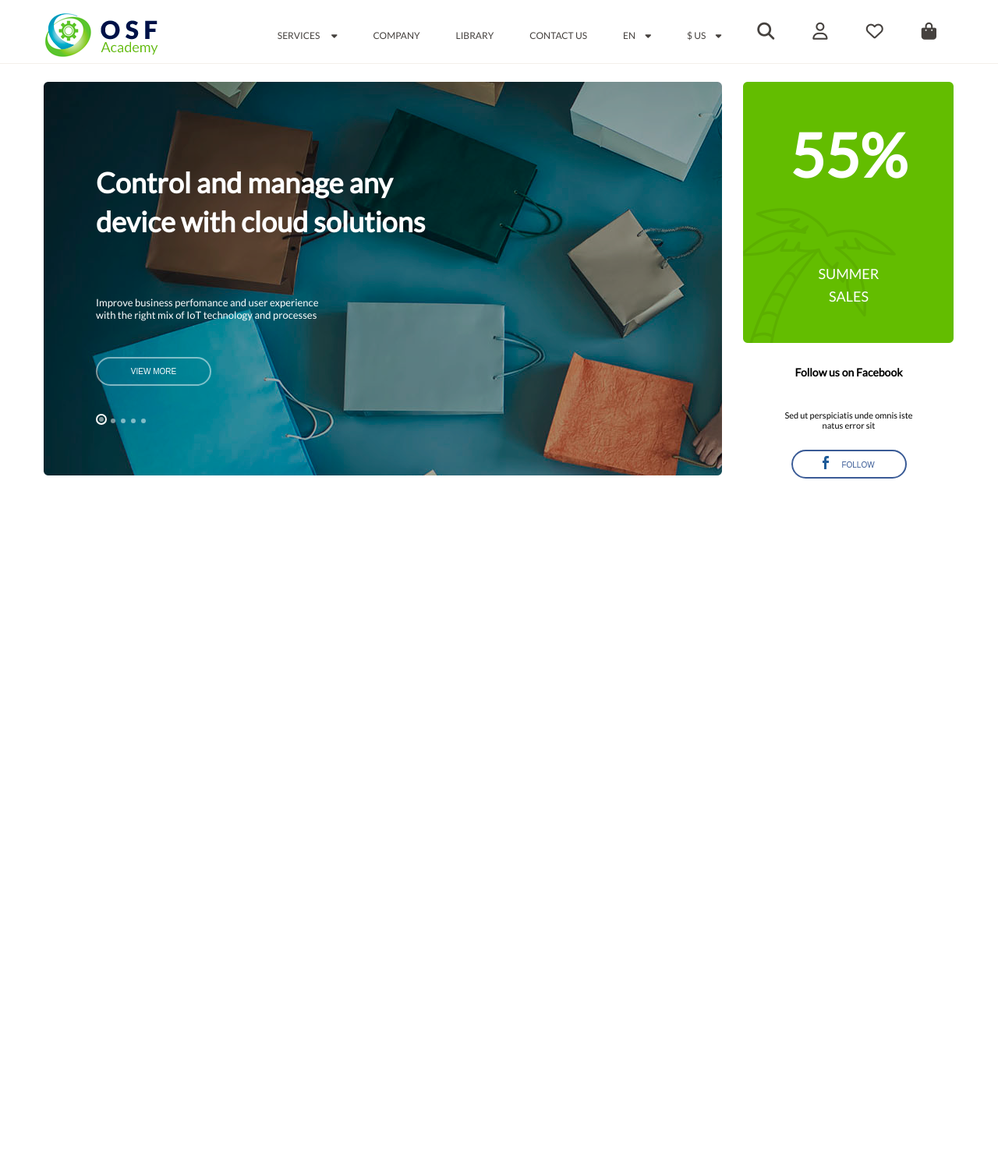
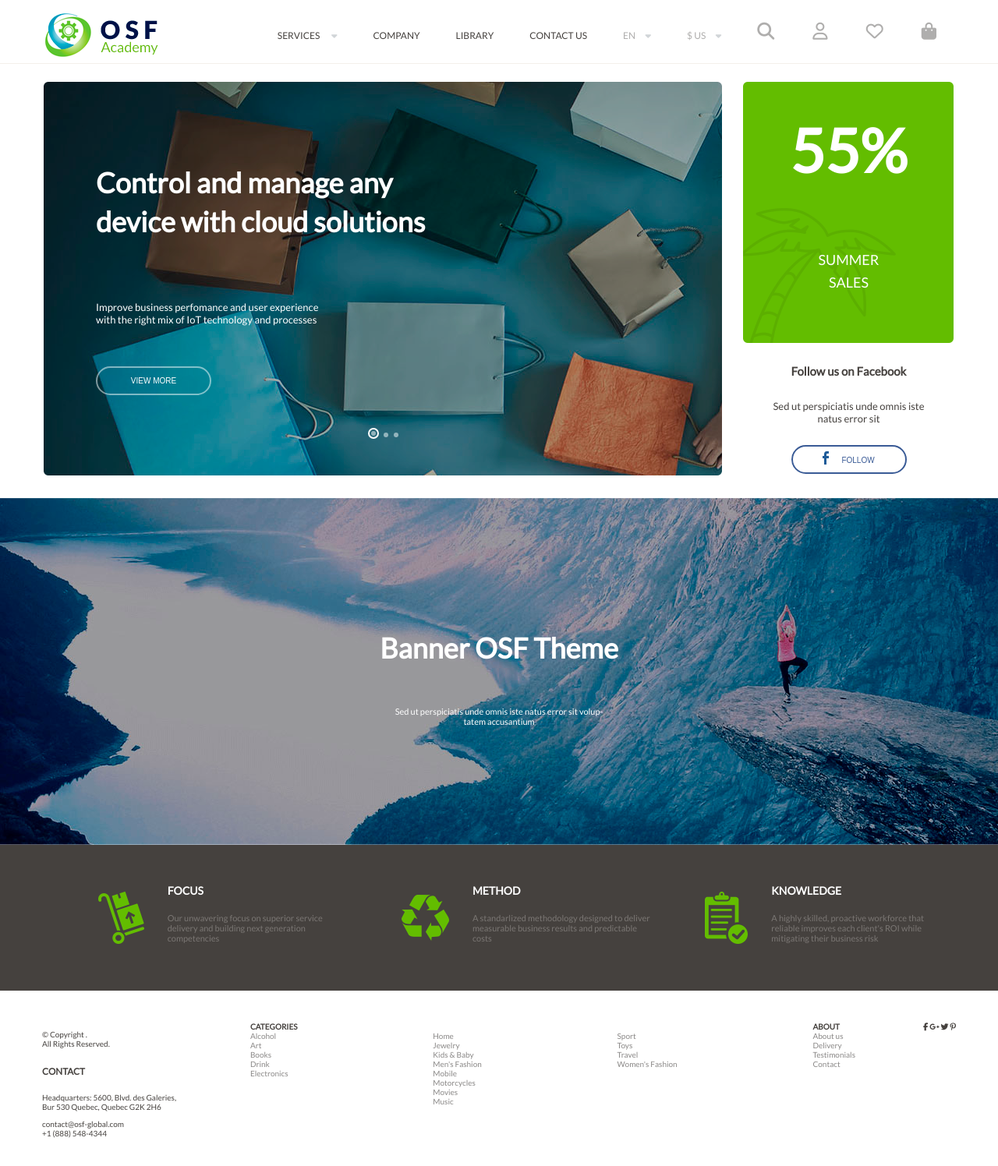
Before and after one commit to yuliiaye/osf-academy-yuliia-yevhenieva, a PHP site: page / in a window 1280 px wide. Shown: the whole page at 78% size. Before the commit the page ends 614 px from the top, so only its background shows below. Run offline with PHP 8.4, Linux system fonts and the light colour scheme; some libraries are stand-ins or nearby versions.

Commit message:
working on homepage

```diff
--- a/dist/main.css
+++ b/dist/main.css
@@ -1,23 +1,38 @@
-.header-nav{display:flex;flex-direction:row;justify-content:space-around}body{min-width:1168px;font-family:'Lato',sans-serif;margin-left:56px;margin-right:56px;box-sizing:border-box}
+.header-nav,.services,.services .service-block,footer .sitemap{display:flex;flex-direction:row;justify-content:space-around}
+body{margin:0 auto;width:1280px;font-family:'Lato',sans-serif;padding-left:56px;padding-right:56px;box-sizing:border-box;font-family:'Lato',sans-serif}
 .container{display:flex;flex-direction:row;justify-content:space-between;margin-top:13px;margin-left:-56px;margin-right:-56px;padding-left:56px;padding-right:56px;border-bottom:1px solid #f3f0ea}
-.header-nav{height:65px}.nav-item,.dropdown{color:#45413e;font-size:12px;font-family:'Lato',sans-serif;margin:0 auto;padding:25px 23px 32px 23px;text-decoration:none}
-.separator{display:inline-block;width:10px}.arrow{position:relative;bottom:2px}.icons-block *{font-size:22px;padding-top:15.5px;padding-bottom:24.5px}
+.header-nav{height:65px}.nav-item,.dropdown{color:#45413e;font-size:12px;margin:0 auto;padding:25px 23px 32px 23px;text-decoration:none}
+.nav-item:nth-child(n+5){color:#afaead}.separator{display:inline-block;width:10px}
+.arrow{position:relative;bottom:2px;color:#d1d5d8}.icons-block *{color:#afaead;font-size:22px;padding-top:15.5px;padding-bottom:24.5px}
 .nav-item:hover{color:#fff;background-color:#262a32;background-size:cover;border-bottom:3px solid #84bc22}
 .dropdown-content{display:none;position:absolute;left:0;top:78px;height:384px;width:100%;background-color:#262a32;box-shadow:0 8px 16px 0 rgba(0,0,0,0.2);z-index:1}
 .dropdown-content *{color:#fff;text-decoration:none}.dropdown-content a:hover{text-decoration:underline}
-.dropdown:hover .dropdown-content{display:flex;flex-direction:column}.drowdown-img{width:273px;height:278px}
-.dropdown:hover .dropdown-content{display:flex;flex-direction:row;justify-content:space-around;align-items:center}
+.drowdown-img{width:273px;height:278px}.dropdown:hover .dropdown-content{display:flex;flex-direction:row;justify-content:space-around;align-items:center}
 .dropdown:hover .dropdown-content .dropdown-container{display:flex;flex-direction:column;flex-basis:auto;font-size:14px}
 .dropdown-container a{margin-top:16px}.dropdown-container strong{display:inline-block;position:relative;bottom:18px;font-weight:800}
-.slider-block{display:flex;flex-direction:row;justify-content:space-between;margin-top:23px}
-.slider-left{color:#fff;height:calc(509px - 80px - 48px);width:calc(873px - 67px);padding-top:80px;padding-bottom:48px;padding-left:67px;background-image:url(/Users/yuliiayevhenieva/envs/osf-academy/images/carousel.png);background-repeat:no-repeat;display:flex;flex-direction:column;justify-content:space-between}
+.slider-block{display:flex;flex-direction:row;justify-content:space-between;margin-top:23px;margin-bottom:25px}
+.slider-left{color:#fff;height:calc(509px - 80px - 48px);width:calc(873px - 67px - 67px);padding-top:80px;padding-bottom:48px;padding-left:67px;padding-right:67px;background-image:url(/Users/yuliiayevhenieva/envs/osf-academy/images/carousel.png);background-repeat:no-repeat;display:flex;flex-direction:column;justify-content:space-between}
 .slider-left h1{font-size:36px;font-weight:bold;line-height:50px}.slider-left p{font-size:13px;line-height:16px}
 .slider-left button{background-color:rgba(255,255,255,0);border:2px solid rgba(255,255,255,0.5);color:#fff}
-.pagination-wrapper{width:148px;height:37px;background:rgba(255,255,255,0)}.pagination span{display:inline-block;position:relative;width:10px;height:10px;border-radius:50%}
+.slider-left.central h1,.slider-left.central p{background-image:url();text-align:center}
+.slider-left.central button{align-self:center}.slider-left.right h1,.slider-left.right p{background-image:url();text-align:right}
+.slider-left.right button{align-self:flex-end}.pagination-wrapper{width:max-content;height:max-content;background:rgba(255,255,255,0);align-self:center}
+.pagination span{display:inline-block;position:relative;width:10px;height:10px;border-radius:50%}
 .pagination span.active{border:2px solid #fff}.pagination span:before{content:"";position:absolute;top:2px;left:2px;right:2px;bottom:2px;background:rgba(255,255,255,0.5);border-radius:50%}
-.slider-right{width:271px;text-align:center;display:flex;flex-direction:column;justify-content:space-between}
-.slider-right h3{font-size:14px}.slider-right p{padding:0 38px;line-height:13px;font-size:11px}
-.slider-right button{background-color:#fff;border:2px solid #3a5b96;color:#3a5b96;padding-bottom:7px;margin:0 auto}
+.slider-right{width:271px;height:506px;text-align:center;display:flex;flex-direction:column;justify-content:space-between}
+.slider-right h3{font-size:15px;display:inline-block;margin-bottom:15px;color:#45413e}
+.slider-right p{padding:0 38px;line-height:16px;font-size:13px;width:195px;color:#45413e}
+.slider-right button{background-color:#fff;border:2px solid #3a5b96;color:#3a5b96;padding-bottom:7px;margin:3px auto}
 button{font-size:10px;width:148px;height:37px;border-radius:50px}button:focus{outline:0}
-img[src*="f"]{position:relative;top:2px;margin-right:16px}.sales-block{color:#fff;height:336px;background-image:url(/Users/yuliiayevhenieva/envs/osf-academy/images/palm.png);background-repeat:no-repeat;display:flex;flex-direction:column;justify-content:space-around}
-.sales-block span{font-size:77px;font-weight:bold}.sales-block div{font-size:18px;text-transform:uppercase;line-height:29px}
+img[alt*="facebook"]{position:relative;top:2px;margin-right:16px}.sales-block{color:#fff;height:336px;background-image:url(/Users/yuliiayevhenieva/envs/osf-academy/images/palm.png);background-repeat:no-repeat;display:flex;flex-direction:column;justify-content:space-around}
+.sales-block span{font-size:77px;font-weight:bold}.sales-block div{font-size:18px;text-transform:uppercase;line-height:29px;margin-bottom:23px}
+.banner{color:#fff;background-image:url(/Users/yuliiayevhenieva/envs/osf-academy/images/banner.png);background-size:cover;height:445px;width:1280px;margin:0 -56px 0 -56px;text-align:center;display:flex;flex-direction:column;justify-content:center}
+.banner h2{font-size:36px;font-weight:900;margin-bottom:42px}.banner p{font-size:11px}
+.services{background-color:#45413e;width:100%;margin-left:-56px;padding:50px 56px}
+.services .service-block{width:310px}.services .service-block h3{color:#fff;font-size:14px;margin:0 0 20px 0}
+.services .service-block p{color:#7b7774;font-size:11px;line-height:13px;width:230px}
+.services .service-block img{object-fit:scale-down;vertical-align:middle;margin:0 30px}
+footer{display:flex;flex-direction:row;justify-content:space-between;margin:0 -56px;padding:40px 54px 36px 54px;font-size:10px;color:#45413e}
+footer a{color:#45413e;text-decoration:none}footer .copyright{width:180px;display:flex;flex-direction:column}
+footer .copyright *{flex-grow:1}footer .sitemap{flex-grow:4}footer .sitemap div{display:flex;flex-direction:column}
+footer .sitemap a{color:#8a8887;text-decoration:none}
--- a/index.html
+++ b/index.html
@@ -107,8 +107,6 @@
                       <span class="active"></span>
                       <span></span>
                       <span></span>
-                      <span></span>
-                      <span></span>
                     </div>
                   </div>
             </div>
@@ -117,14 +115,97 @@
                     <span>55%</span>
                     <div>Summer<br>sales</div>
                 </div>
-                <h3>Follow us on Facebook</h3>
-                <p>Sed ut perspiciatis unde omnis iste<br> natus error sit</p>
+                <div>
+                    <h3>Follow us on Facebook</h3>
+                    <p>Sed ut perspiciatis unde omnis iste<br> natus error sit</p>
+                </div>
                 <button><img src="./images/f.png" alt="facebook logo">FOLLOW</button>
             </div>
         </div>
+        <div class="products">
 
+        </div>
+        <div class="banner">
+            <h2>Banner OSF Theme</h2>
+            <p>Sed ut perspiciatis unde omnis iste natus error sit volup-<br>tatem accusantium</p>
+        </div>
+        <div class="latest-posts">
+
+        </div>
+        <div class="services">
+            <div class="service-block">
+                <img src="./images/Delivery Packages On A Trolley. Attribute as Freepik from Flaticon.com.png" alt="Delivery Packages On A Trolley">
+                <div>
+                    <h3>FOCUS</h3>
+                    <p>Our unwavering focus on superior service delivery and building next generation competencies</p>
+                </div>
+            </div>
+            <div class="service-block">
+                <img src="./images/Triangular Arrows Sign For Recycle. Attribute as Freepik from Flaticon.com.png" alt="Triangular Arrows Sign For Recycle">
+                <div>
+                    <h3>METHOD</h3>
+                    <p>A standarlized methodology designed to deliver measurable business results and predictable costs</p>
+                </div>
+            </div>
+            <div class="service-block">
+                <img src="./images/Clipboard Verification Symbol. Attribute as Freepik from Flaticon.com.png" alt="Clipboard Verification Symbol">
+                <div>
+                    <h3>KNOWLEDGE</h3>
+                    <p>A highly skilled, proactive workforce that reliable improves each client's ROI while mitigating their business risk</p>
+                </div>
+            </div>
+        </div>
     </main>
-    <footer></footer>
+    <footer>
+        <div class="copyright">
+            <p>&#169; Copyright <span></span>.<br> All Rights Reserved.</p>
+            <h3>CONTACT</h3>
+            <p>Headquarters: 5600, Blvd. des Galeries, Bur 530 Quebec, Quebec G2K 2H6</p>
+            <a href="">contact@osf-global.com</a>
+            <a href="">+1 (888) 548-4344</a>
+        </div>
+        <div class="sitemap">
+            <div>
+                <strong>CATEGORIES</strong>
+                <a href="">Alcohol</a>
+                <a href="">Art</a>
+                <a href="">Books</a>
+                <a href="">Drink</a>
+                <a href="">Electronics</a>
+            </div>
+            <div>
+                <span>&#8195;</span>
+                <a href="">Home</a>
+                <a href="">Jewelry</a>
+                <a href="">Kids & Baby</a>
+                <a href="">Men's Fashion</a>
+                <a href="">Mobile</a>
+                <a href="">Motorcycles</a>
+                <a href="">Movies</a>
+                <a href="">Music</a>
+            </div>
+            <div>
+                <span>&#8195;</span>
+                <a href="">Sport</a>
+                <a href="">Toys</a>
+                <a href="">Travel</a>
+                <a href="">Women's Fashion</a>
+            </div>
+            <div>
+                <strong>ABOUT</strong>
+                <a href="">About us</a>
+                <a href="">Delivery</a>
+                <a href="">Testimonials</a>
+                <a href="">Contact</a>
+            </div>
+        </div>
+        <div class="social">
+            <a href=""><i class="fab fa-facebook-f"></i></a>
+            <a href=""><i class="fab fa-google-plus-g"></i></a>
+            <a href=""><i class="fab fa-twitter"></i></a>
+            <a href=""><i class="fab fa-pinterest-p"></i></a>
+        </div>
+    </footer>
 
     <script src="./script.js"></script>
 </body>
--- a/scss/main.scss
+++ b/scss/main.scss
@@ -9,12 +9,19 @@ $padding: calc((65px - 0.9rem)/2);
     justify-content: space-around;
 }
 
+// html {
+//     max-width: 1280px;
+//     margin: 0 auto;
+// }
+
 body {
-    min-width: 1168px;
+    margin: 0 auto;
+    width: 1280px;
     font-family: 'Lato', sans-serif;
-    margin-left: 56px;
-    margin-right: 56px;
+    padding-left: 56px;
+    padding-right: 56px;
     box-sizing: border-box;
+    font-family: 'Lato', sans-serif;
 }
 
 .container {
@@ -37,10 +44,13 @@ body {
 .nav-item, .dropdown {
     color: $nav-font;
     font-size: 12px;
-    font-family: 'Lato', sans-serif;
     margin: 0 auto;
     padding: 25px 23px 32px 23px;
     text-decoration: none;
+}
+
+.nav-item:nth-child(n + 5) {
+    color: #afaead;
 }
 
 .separator {
@@ -51,15 +61,16 @@ body {
 .arrow {
     position: relative;
     bottom: 2px;
+    color: #d1d5d8;
 }
 
 .icons-block * {
+    color: #afaead;
     font-size: 22px;
     padding-top: 15.5px;
     padding-bottom: 24.5px;
 }
 
-// .header-nav a:hover, .dropdown:hover .dropbtn
 .nav-item:hover {
     color: #fff;
     background-color: $nav-items-bgd;
@@ -77,20 +88,13 @@ body {
     background-color: $nav-items-bgd;
     box-shadow: 0px 8px 16px 0px rgba(0,0,0,0.2);
     z-index: 1;
-}
-
-.dropdown-content * {
+    * {
         color: #fff;
         text-decoration: none;
     }
-
-.dropdown-content a:hover {
+    a:hover {
         text-decoration: underline;
     }
-
-.dropdown:hover .dropdown-content {
-    display: flex;
-    flex-direction: column;
 }
 
 .drowdown-img {
@@ -103,13 +107,12 @@ body {
     flex-direction: row;
     justify-content: space-around;
     align-items: center;
-}
-
-.dropdown:hover .dropdown-content .dropdown-container {
+    .dropdown-container {
         display: flex;
         flex-direction: column;
         flex-basis: auto;
         font-size: 14px;
+    }
 }
 
 .dropdown-container a {
@@ -142,50 +145,69 @@ body {
     flex-direction: row;
     justify-content: space-between;
     margin-top: 23px;
+    margin-bottom: 25px;
 }
 
 .slider-left {
     color: #fff;
     height: calc(509px - 80px - 48px);
-    width: calc(873px - 67px);
+    width: calc(873px - 67px - 67px);
     padding-top: 80px;
     padding-bottom: 48px;
     padding-left: 67px;
+    padding-right: 67px;
     background-image: url(/Users/yuliiayevhenieva/envs/osf-academy/images/carousel.png);
     background-repeat: no-repeat;
     display: flex;
     flex-direction: column;
     justify-content: space-between;
-}
-
-.slider-left h1 {
+    h1 {
         font-size: 36px;
         font-weight: bold;
         line-height: 50px;
     }
-
-.slider-left p {
+    p {
         font-size: 13px;
         line-height: 16px;
     }
-
-.slider-left button {
+    button {
         background-color:rgba(255, 255, 255, 0);
         border: 2px solid rgba(255, 255, 255, 0.5);
         color: #fff;
     }
+}
+
+//***************for slider****************
+
+.slider-left.central {
+    h1, p {
+        background-image: url();
+        text-align: center;
+    }
+    button {
+        align-self: center;
+    }
+}
+
+.slider-left.right {
+    h1, p {
+        background-image: url();
+        text-align: right;
+
+    }
+    button {
+        align-self: flex-end;
+    }
+}
+
+//***************for slider****************
 
 .pagination-wrapper {
-    width: 148px;
-    height: 37px;
+    width: max-content;
+    height: max-content;
     background: rgba(255, 255, 255, 0);
+    align-self: center;
 }
-
-// .pagination {
-//     position: relative;
-//     left: 40%;
-//     top: 40%;
-// }
 
 .pagination span{
     display: inline-block;
@@ -194,6 +216,9 @@ body {
     height: 10px;
     border-radius: 50%;
 }
+
+// 'active' class must be added to .pagination span element while clicking on dot,
+// appropriate class (nothing, 'central' or 'right') should be added to .slider-left block. Implement with JS
 
 .pagination span.active{
     border: 2px solid #fff;
@@ -212,28 +237,31 @@ body {
 
 .slider-right {
     width: 271px;
+    height: 506px;
     text-align: center;
     display: flex;
     flex-direction: column;
     justify-content: space-between;
+    h3 {
+        font-size: 15px;
+        display: inline-block;
+        margin-bottom: 15px;
+        color: $nav-font;
     }
-
-.slider-right h3 {
-    font-size: 14px;
+    p {
+        padding: 0 38px;
+        line-height: 16px;
+        font-size: 13px;
+        width: 195px;
+        color: $nav-font;
     }
-
-.slider-right p {
-    padding: 0 38px;
-    line-height: 13px;
-    font-size: 11px;
-}
-
-.slider-right button {
+    button {
         background-color: #fff;
         border: 2px solid #3a5b96;
         color: #3a5b96;
         padding-bottom: 7px;
-    margin: 0 auto;
+        margin: 3px auto;
+    }
 }
 
 button {
@@ -247,7 +275,7 @@ button:focus {
     outline: 0;
 }
 
-img[src*="f"] {
+img[alt*="facebook"] {
     position: relative;
     top: 2px;
     margin-right: 16px;
@@ -261,15 +289,97 @@ img[src*="f"] {
     display: flex;
     flex-direction: column;
     justify-content: space-around;
-}
-
-.sales-block span {
+    span {
         font-size: 77px;
         font-weight: bold;
     }
-
-.sales-block div {
+    div {
         font-size: 18px;
         text-transform: uppercase;
         line-height: 29px;
+        margin-bottom: 23px;
     }
+}
+
+.banner {
+    color: #fff;
+    background-image: url(/Users/yuliiayevhenieva/envs/osf-academy/images/banner.png);
+    background-size: cover;
+    height: 445px;
+    width: 1280px;
+    margin: 0 -56px 0 -56px;
+    text-align: center;
+    display: flex;
+    flex-direction: column;
+    justify-content: center;
+    h2 {
+        font-size: 36px;
+        font-weight: 900;
+        margin-bottom: 42px;
+    }
+    p {
+        font-size: 11px;
+    }
+}
+
+.services {
+    background-color: #45413e;
+    width: 100%;
+    margin-left: -56px;
+    padding: 50px 56px;
+    @extend %flexy;
+    .service-block {
+        @extend %flexy;
+        width: 310px;
+        h3 {
+            color: #fff;
+            font-size: 14px;
+            margin: 0 0 20px 0;
+        }
+        p {
+            color: #7b7774;
+            font-size: 11px;
+            line-height: 13px;
+            width: 230px;
+        }
+        img {
+            object-fit: scale-down;
+            vertical-align: middle;
+            margin: 0 30px;
+        }
+    }
+}
+
+footer {
+    display: flex;
+    flex-direction: row;
+    justify-content: space-between;
+    margin: 0 -56px;
+    padding: 40px 54px 36px 54px;
+    font-size: 10px;
+    color: $nav-font;
+    a {
+        color: $nav-font;
+        text-decoration: none;
+    }
+    .copyright {
+        width: 180px;
+        display: flex;
+        flex-direction: column;
+        * {
+            flex-grow: 1;
+        }
+    }
+    .sitemap {
+        flex-grow: 4;
+        @extend %flexy;
+        div {
+            display: flex;
+            flex-direction: column;
+        }
+        a {
+            color: #8a8887;
+            text-decoration: none;
+        }
+    }
+}
```
Also changed, not shown: css/main.css (+113 -33 lines), images/Clipboard Verification Symbol. Attribute as Freepik from Flaticon.com.png (added), images/Delivery Packages On A Trolley. Attribute as Freepik from Flaticon.com.png (added), images/Triangular Arrows Sign For Recycle. Attribute as Freepik from Flaticon.com.png (added), images/banner.png (added). Lines whose indentation alone changed are shown as unchanged.
